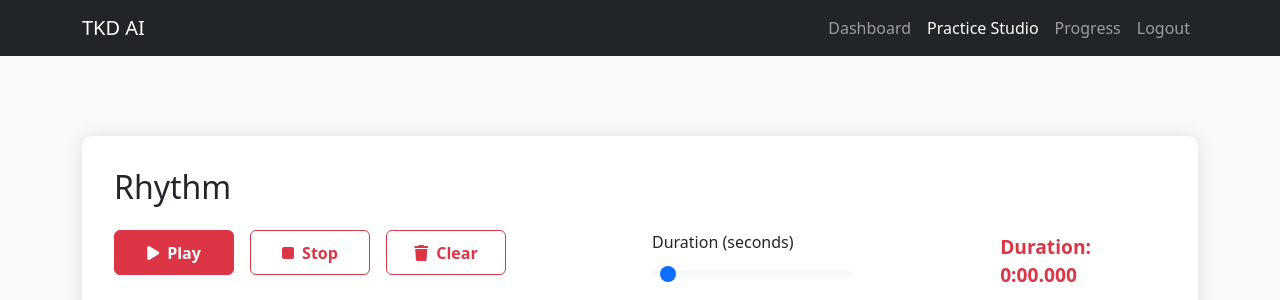
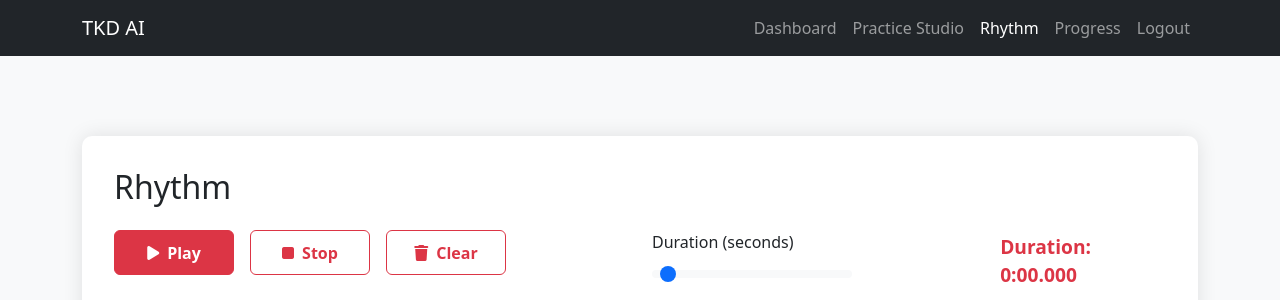
Before and after one commit to schakk34/tkdai, a Flask app: page /rhythm in a window 1280 px wide. Shown: the top 300 px of the page. Run offline with Flask 2, Linux system fonts and the light colour scheme; a user stored in the database is signed in; data comes from the database, SQL or seed files in the repository.

Commit message:
updated nav bar

```diff
--- a/templates/dashboard.html
+++ b/templates/dashboard.html
@@ -41,6 +41,9 @@
                     </li>
                     <li class="nav-item">
                         <a class="nav-link" href="/practice">Practice Studio</a>
+                    </li>
+                    <li class="nav-item">
+                        <a class="nav-link" href="/rhythm">Rhythm</a>
                     </li>
                     <li class="nav-item">
                         <a class="nav-link" href="/progress">Progress</a>
--- a/templates/practice.html
+++ b/templates/practice.html
@@ -78,6 +78,9 @@
                     </li>
                     <li class="nav-item">
                         <a class="nav-link active" href="/practice">Practice Studio</a>
+                    </li>
+                    <li class="nav-item">
+                        <a class="nav-link" href="/rhythm">Rhythm</a>
                     </li>
                     <li class="nav-item">
                         <a class="nav-link" href="/progress">Progress</a>
--- a/templates/progress.html
+++ b/templates/progress.html
@@ -66,6 +66,9 @@
                     </li>
                     <li class="nav-item">
                         <a class="nav-link" href="/practice">Practice Studio</a>
+                    </li>
+                    <li class="nav-item">
+                        <a class="nav-link" href="/rhythm">Rhythm</a>
                     </li>
                     <li class="nav-item">
                         <a class="nav-link active" href="/progress">Progress</a>
--- a/templates/rhythm.html
+++ b/templates/rhythm.html
@@ -120,7 +120,10 @@
                         <a class="nav-link" href="/dashboard">Dashboard</a>
                     </li>
                     <li class="nav-item">
-                        <a class="nav-link active" href="/practice">Practice Studio</a>
+                        <a class="nav-link" href="/practice">Practice Studio</a>
+                    </li>
+                    <li class="nav-item">
+                        <a class="nav-link active" href="/rhythm">Rhythm</a>
                     </li>
                     <li class="nav-item">
                         <a class="nav-link" href="/progress">Progress</a>
```
